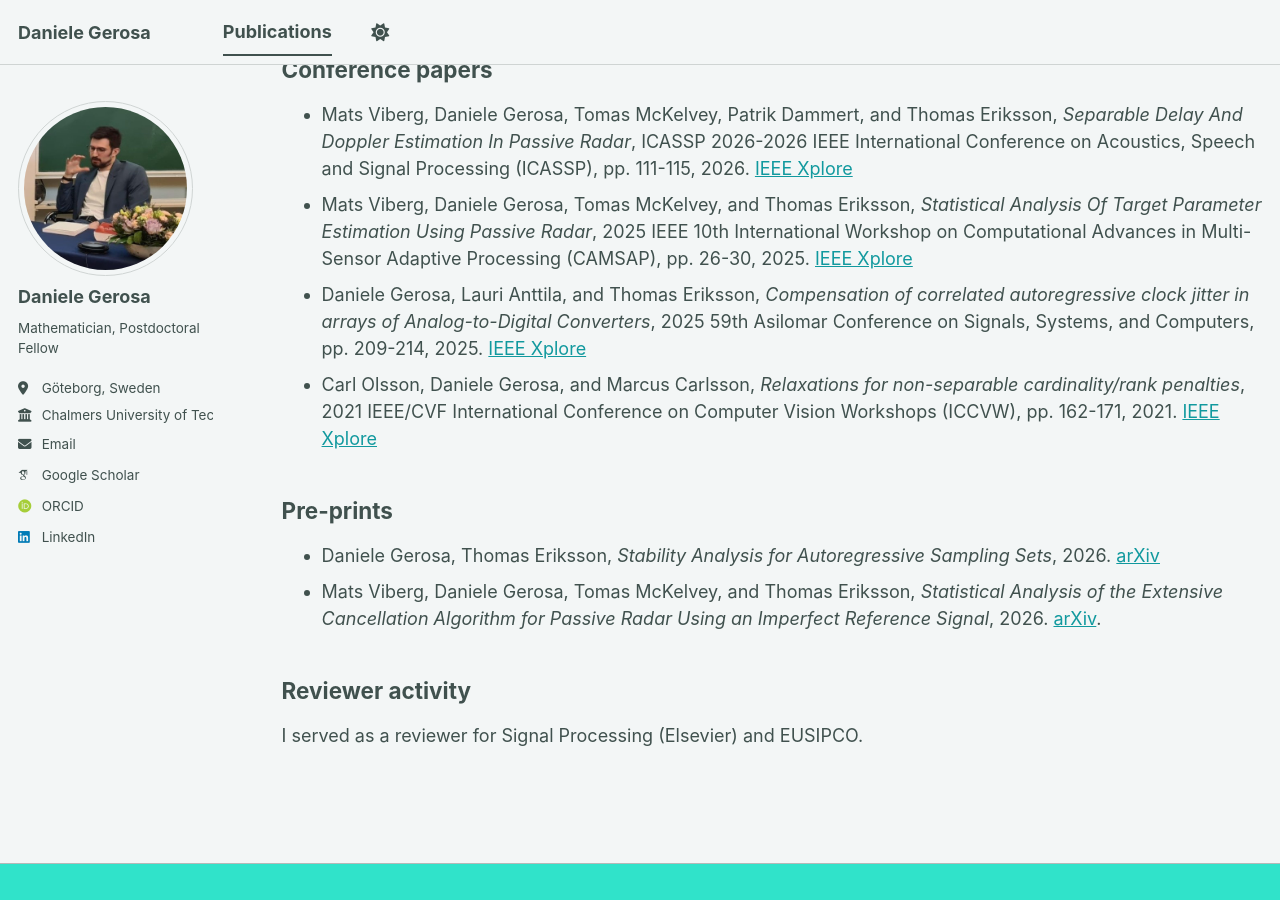
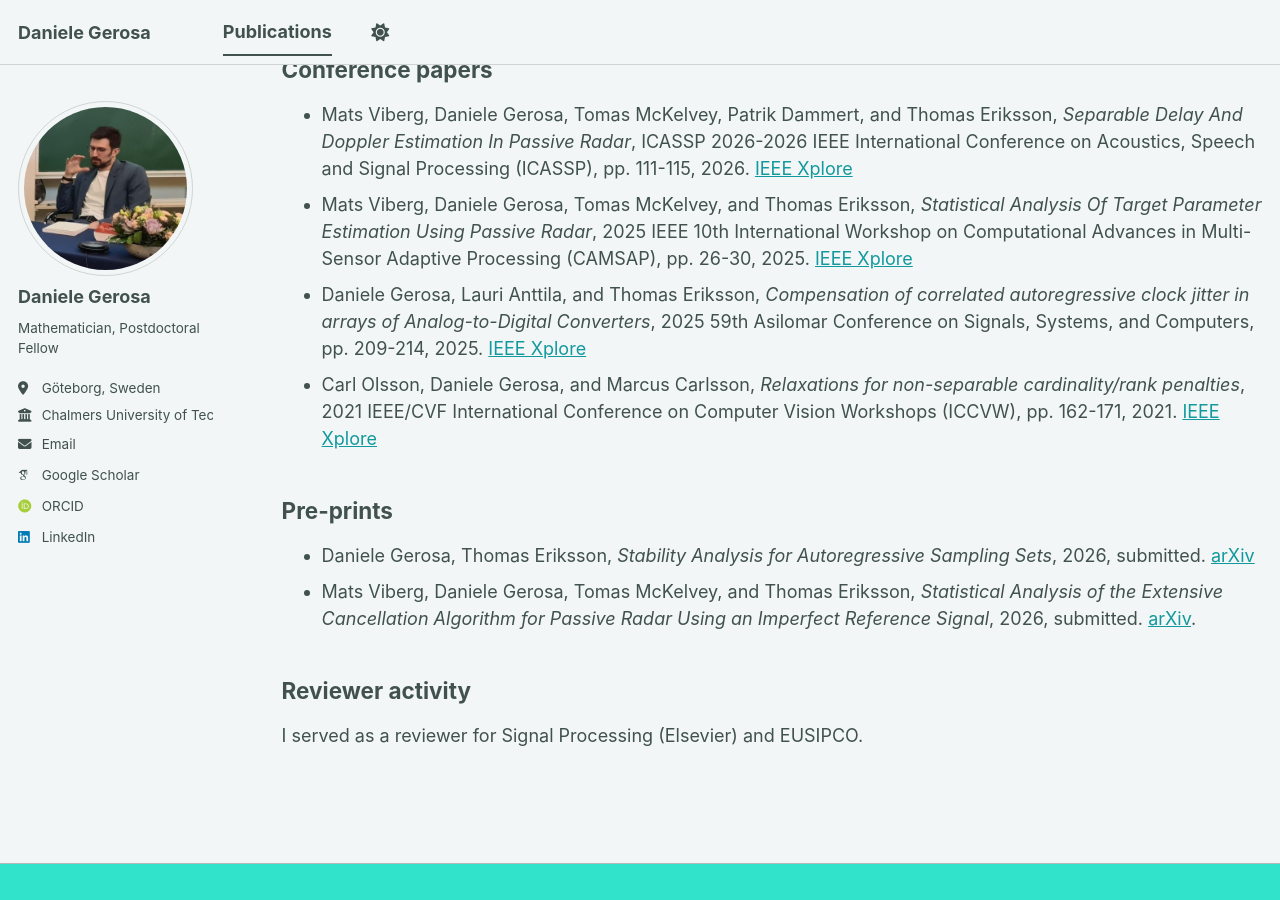
Before and after one commit to dagerosa/dagerosa.github.io, a Jekyll site: the page built from _pages/publications.md, in a window 1280 px wide and 900 px high, scrolled down 676 px. Built offline with Jekyll 4.4.1, drawn with Linux system fonts in a browser that asks for light colours; some web fonts are replaced; a script bundle is joined from its source files by our own code; library files that are not in the unit come from our copies.

Commit message:
Update publications.md

```diff
--- a/_pages/publications.md
+++ b/_pages/publications.md
@@ -22,9 +22,9 @@ author_profile: true
 - Carl Olsson, Daniele Gerosa, and Marcus Carlsson, *Relaxations for non-separable cardinality/rank penalties*, 2021 IEEE/CVF International Conference on Computer Vision Workshops (ICCVW), pp. 162-171, 2021. [IEEE Xplore](https://ieeexplore.ieee.org/document/9607452)
 
 ## Pre-prints
-- Daniele Gerosa, Thomas Eriksson, *Stability Analysis for Autoregressive Sampling Sets*, 2026. [arXiv](https://arxiv.org/pdf/2606.03942)
+- Daniele Gerosa, Thomas Eriksson, *Stability Analysis for Autoregressive Sampling Sets*, 2026, submitted. [arXiv](https://arxiv.org/pdf/2606.03942)
 - Mats Viberg, Daniele Gerosa, Tomas McKelvey, and Thomas Eriksson, *Statistical Analysis of the Extensive Cancellation Algorithm for Passive Radar Using an Imperfect
-Reference Signal*, 2026. [arXiv](https://arxiv.org/pdf/2601.20817).
+Reference Signal*, 2026, submitted. [arXiv](https://arxiv.org/pdf/2601.20817).
 
 ## Reviewer activity
 I served as a reviewer for Signal Processing (Elsevier) and EUSIPCO.
```
